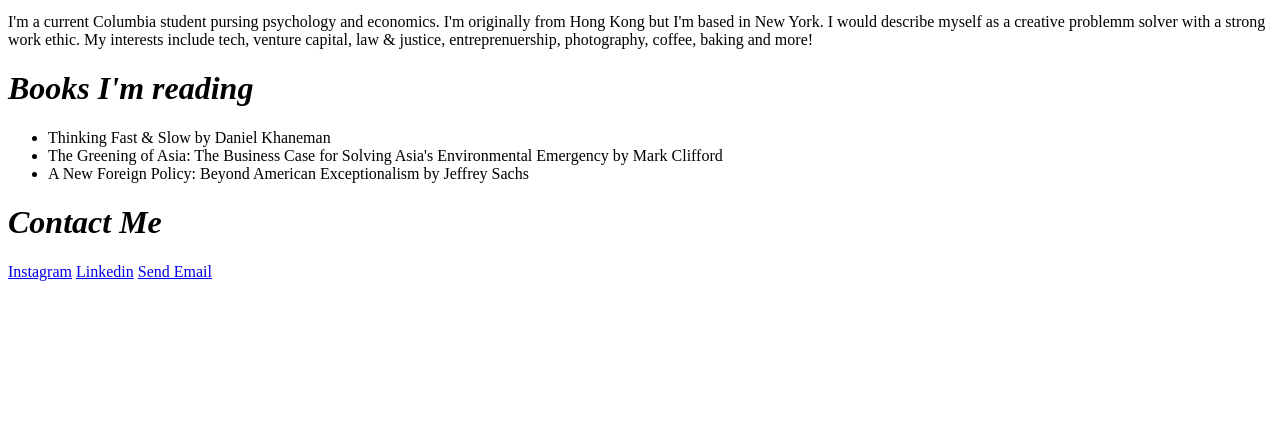
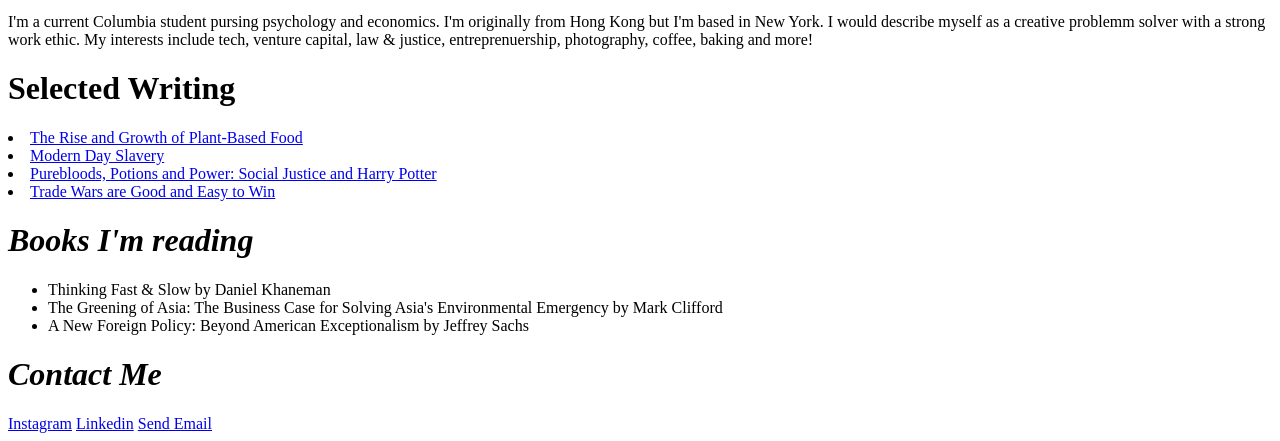
Before and after one commit to tac2206/tac2206.github.io, a plain HTML site: page index.html in a window 1280 px wide. Shown: the part 387-828 px from the top of the page. Before the commit the page ends 800 px from the top, so only its background shows below. Drawn offline with Linux system fonts and the light colour scheme.

Commit message:
Add files via upload

```diff
--- a/index.html
+++ b/index.html
@@ -20,6 +20,14 @@
 </div>
 
 <div>
+  <h1> Selected Writing </h1>
+    <li> <a href="https://columbiaventurepartners.medium.com/the-rise-and-growth-of-plant-based-food-4760b3ff2b0d">The Rise and Growth of Plant-Based Food</a> </li>
+    <li> <a href="https://www.therchktruth.org/opinion-2/2019/9/14/a-modern-day-slavery?rq=Theodore%20Chow">Modern Day Slavery</a> </li>
+    <li> <a href="https://www.therchktruth.org/opinion-2/2020/3/16/purebloods-potions-and-power-social-justice-and-harry-potter?rq=Theodore%20Chow">Purebloods, Potions and Power: Social Justice and Harry Potter</a> </li>
+    <li> <a href="https://www.therchktruth.org/opinion-2/2019/3/18/trade-wars-are-good-and-easy-to-win?rq=Theodore%20Chow">Trade Wars are Good and Easy to Win</a> </li>
+</div>
+
+<div>
   <h1> <em> Books I'm reading </em> </h1>
   <ul>
     <li> Thinking Fast & Slow by Daniel Khaneman </li>
```
